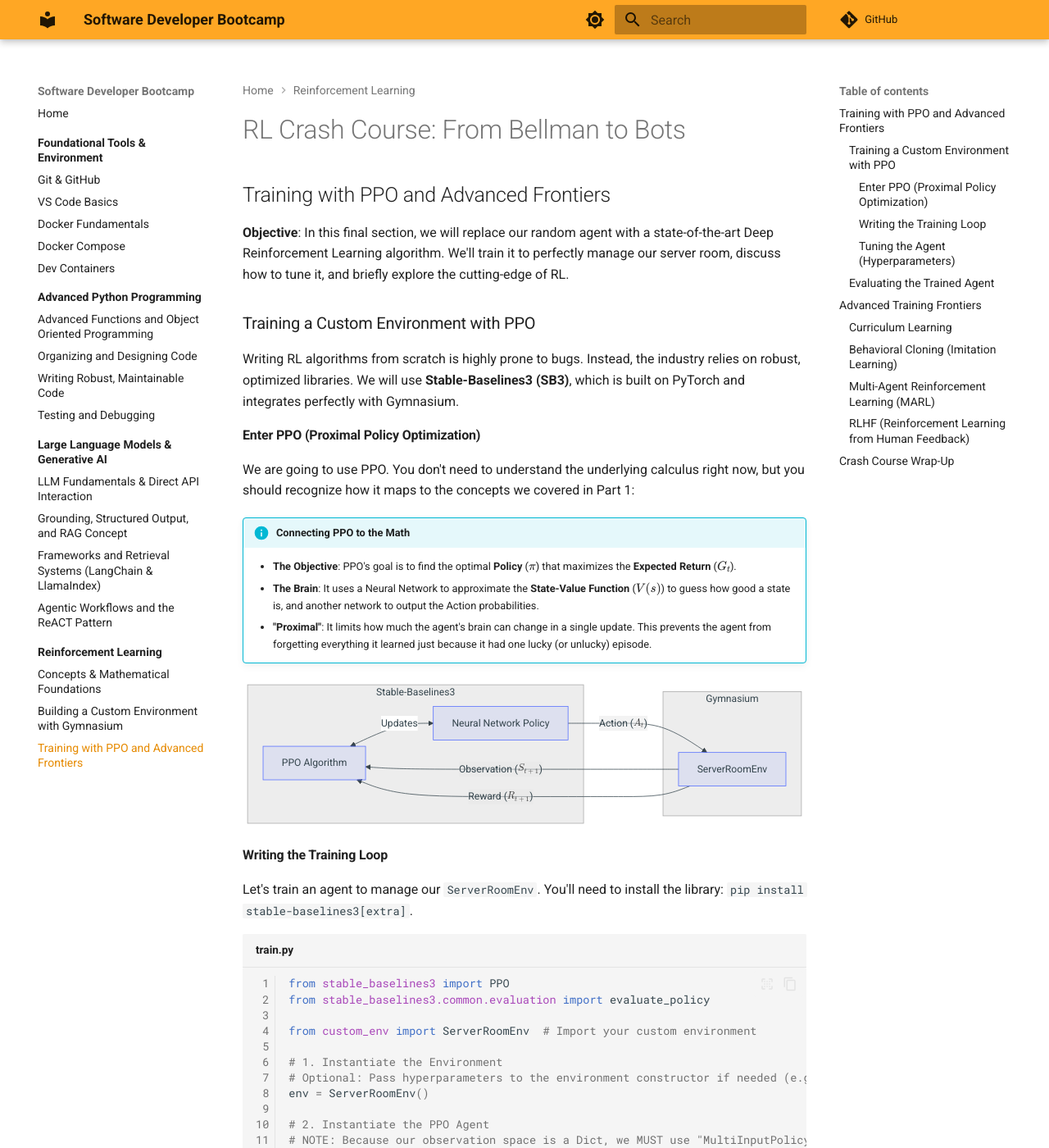
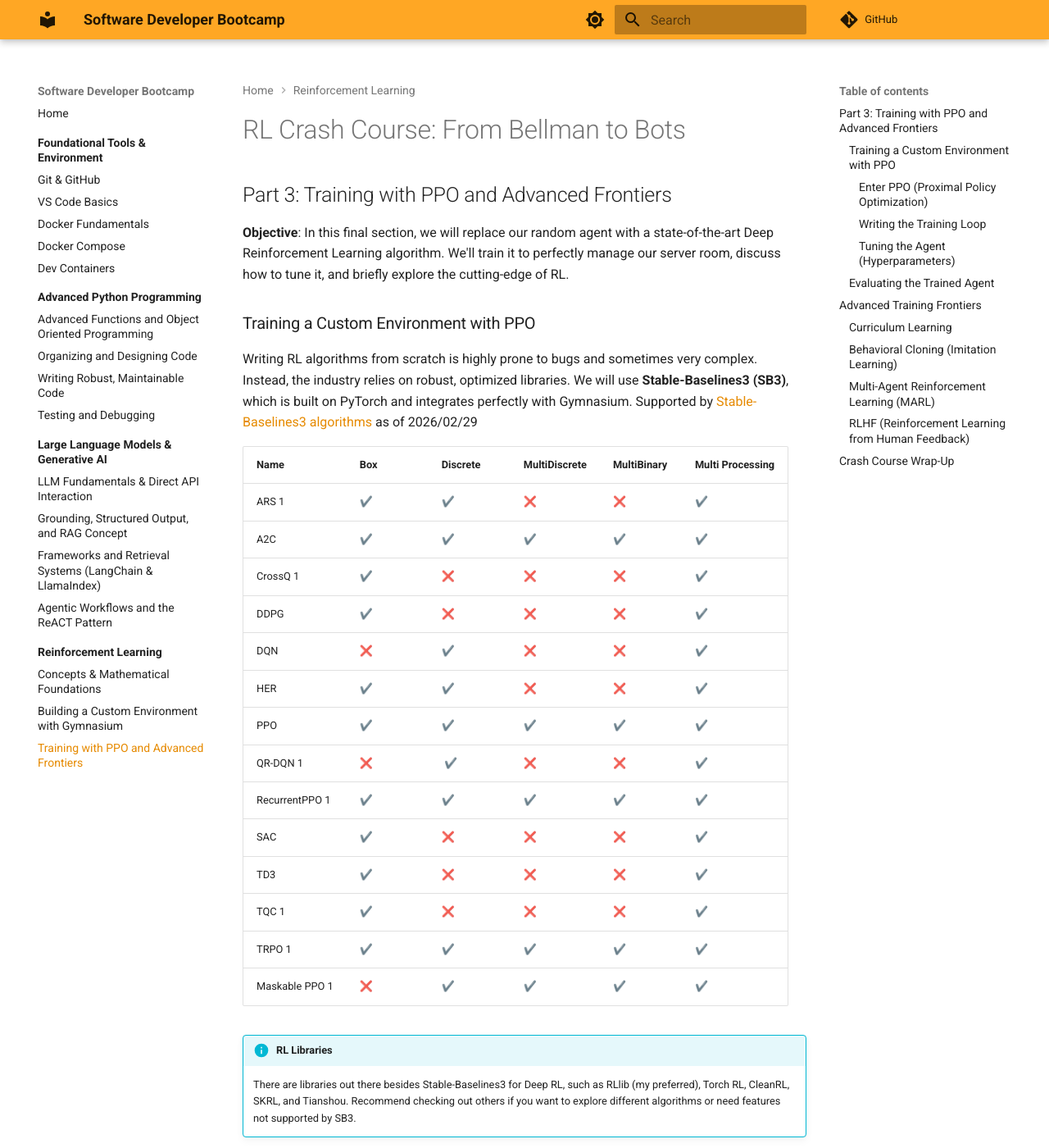
Before and after one commit to kaimibk/Software-Dev-Bootcamp, an MkDocs documentation site: the page built from docs/reinforcement-learning/3.md, in a window 1280 px wide and 1400 px high. Shown: the whole window at 82% size. Built offline with MkDocs 1.6.1 and Material for MkDocs 9.7.7, drawn with Linux system fonts in a browser that asks for light colours; comment, search, counter and statistics services are not loaded; some of the changed text lies outside the part shown.

Commit message:
adjustments

```diff
--- a/docs/reinforcement-learning/3.md
+++ b/docs/reinforcement-learning/3.md
@@ -1,12 +1,32 @@
 # RL Crash Course: From Bellman to Bots
 
-## Training with PPO and Advanced Frontiers
+## Part 3: Training with PPO and Advanced Frontiers
 
 **Objective**: In this final section, we will replace our random agent with a state-of-the-art Deep Reinforcement Learning algorithm. We'll train it to perfectly manage our server room, discuss how to tune it, and briefly explore the cutting-edge of RL.
 
 ### Training a Custom Environment with PPO
 
-Writing RL algorithms from scratch is highly prone to bugs. Instead, the industry relies on robust, optimized libraries. We will use **Stable-Baselines3 (SB3)**, which is built on PyTorch and integrates perfectly with Gymnasium.
+Writing RL algorithms from scratch is highly prone to bugs and sometimes very complex. Instead, the industry relies on robust, optimized libraries. We will use **Stable-Baselines3 (SB3)**, which is built on PyTorch and integrates perfectly with Gymnasium. Supported by [Stable-Baselines3 algorithms](https://stable-baselines3.readthedocs.io/en/master/guide/algos.html) as of 2026/02/29
+
+| Name           | Box | Discrete | MultiDiscrete | MultiBinary | Multi Processing |
+|----------------|-----|----------|---------------|-------------|------------------|
+| ARS 1          | ✔️   | ✔️        | ❌             | ❌           | ✔️                |
+| A2C            | ✔️   | ✔️        | ✔️             | ✔️           | ✔️                |
+| CrossQ 1       | ✔️   | ❌        | ❌             | ❌           | ✔️                |
+| DDPG           | ✔️   | ❌        | ❌             | ❌           | ✔️                |
+| DQN            | ❌   | ✔️        | ❌             | ❌           | ✔️                |
+| HER            | ✔️   | ✔️        | ❌             | ❌           | ✔️                |
+| PPO            | ✔️   | ✔️        | ✔️             | ✔️           | ✔️                |
+| QR-DQN 1       | ❌   | ️ ✔️       | ❌             | ❌           | ✔️                |
+| RecurrentPPO 1 | ✔️   | ✔️        | ✔️             | ✔️           | ✔️                |
+| SAC            | ✔️   | ❌        | ❌             | ❌           | ✔️                |
+| TD3            | ✔️   | ❌        | ❌             | ❌           | ✔️                |
+| TQC 1          | ✔️   | ❌        | ❌             | ❌           | ✔️                |
+| TRPO 1         | ✔️   | ✔️        | ✔️             | ✔️           | ✔️                |
+| Maskable PPO 1 | ❌   | ✔️        | ✔️             | ✔️           | ✔️                |
+
+!!! info "RL Libraries"
+    There are libraries out there besides Stable-Baselines3 for Deep RL, such as RLlib (my preferred), Torch RL, CleanRL, SKRL, and Tianshou. Recommend checking out others if you want to explore different algorithms or need features not supported by SB3.
 
 #### Enter PPO (Proximal Policy Optimization)
 
@@ -135,7 +155,7 @@ MARL is notoriously difficult because the environment becomes "non-stationary"
 ### RLHF (Reinforcement Learning from Human Feedback)
 
 This is the magic behind ChatGPT. How do you program a mathematically precise Reward Function for "being polite"? You can't.
-Instead, you have humans rate AI responses. You train a separate neural network (a Reward Model) to predict what a human would rate a response. Then, you use PPO to train the main AI, using the Reward Model as the environment's step() reward!
+Instead, you have humans rate AI responses. You train a separate neural network (a Reward Model) to predict what a human would rate a response. Then, you use PPO to train the main AI, using the Reward Model as the environment's `step()` reward!
 
 ## Crash Course Wrap-Up
 
```
Also changed, not shown: other parts of docs/reinforcement-learning/3.md (+2 -2 lines), docs/reinforcement-learning/2.md (+16 -6 lines), docs/reinforcement-learning/index.md (+3 -0 lines).
